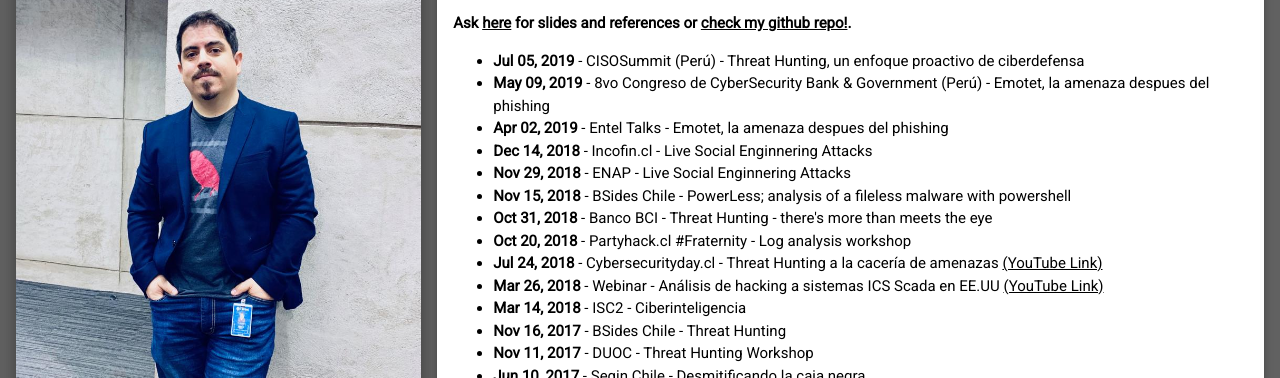
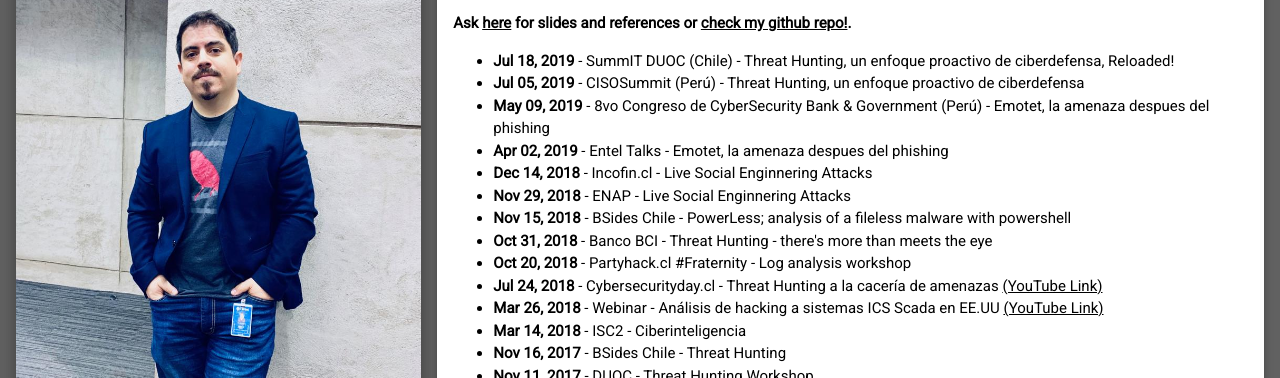
Before and after one commit to mdiazcl/webpage, a plain HTML site: page index.html in a window 1280 px wide. Shown: the part 106-484 px from the top of the page. Drawn offline with nearby package versions, Linux system fonts and the light colour scheme.

Commit message:
new talk

```diff
--- a/index.html
+++ b/index.html
@@ -109,6 +109,7 @@ html,body,h1,h2,h3,h4,h5,h6 {font-family: "Roboto", sans-serif}
           <p>
             <b>Ask <a href="mailto:miguel.diaz@mdiazlira.com">here</a> for slides and references or <a href="https://github.com/mdiazcl/talks">check my github repo!</a>.</b>
             <ul>
+			  <li><b>Jul 18, 2019</b> - SummIT DUOC (Chile) - Threat Hunting, un enfoque proactivo de ciberdefensa, Reloaded!</li>
 			  <li><b>Jul 05, 2019</b> - CISOSummit (Perú) - Threat Hunting, un enfoque proactivo de ciberdefensa</li>
 			  <li><b>May 09, 2019</b> - 8vo Congreso de CyberSecurity Bank & Government (Perú) - Emotet, la amenaza despues del phishing</li>
 			  <li><b>Apr 02, 2019</b> - Entel Talks - Emotet, la amenaza despues del phishing</li>
```
